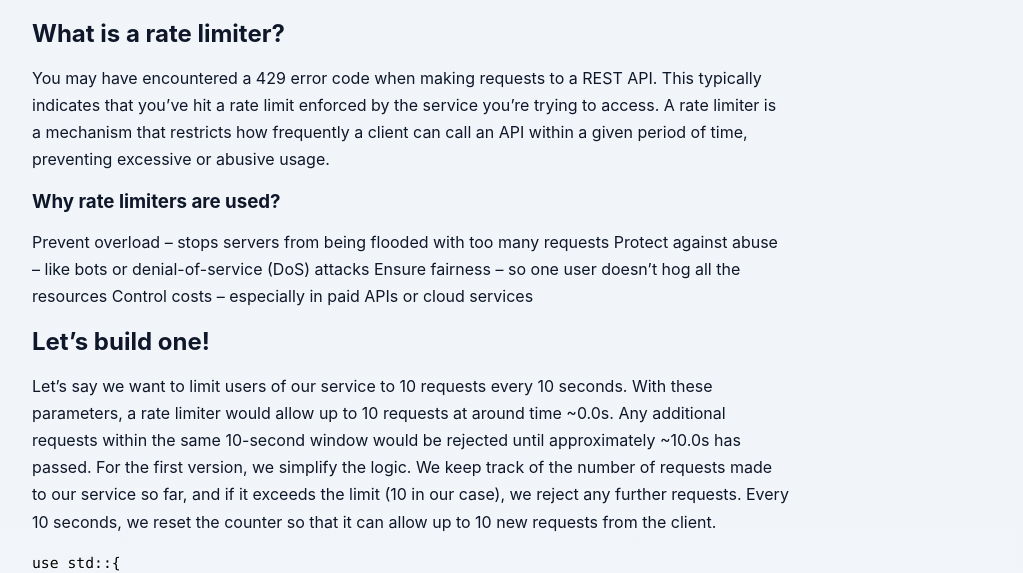
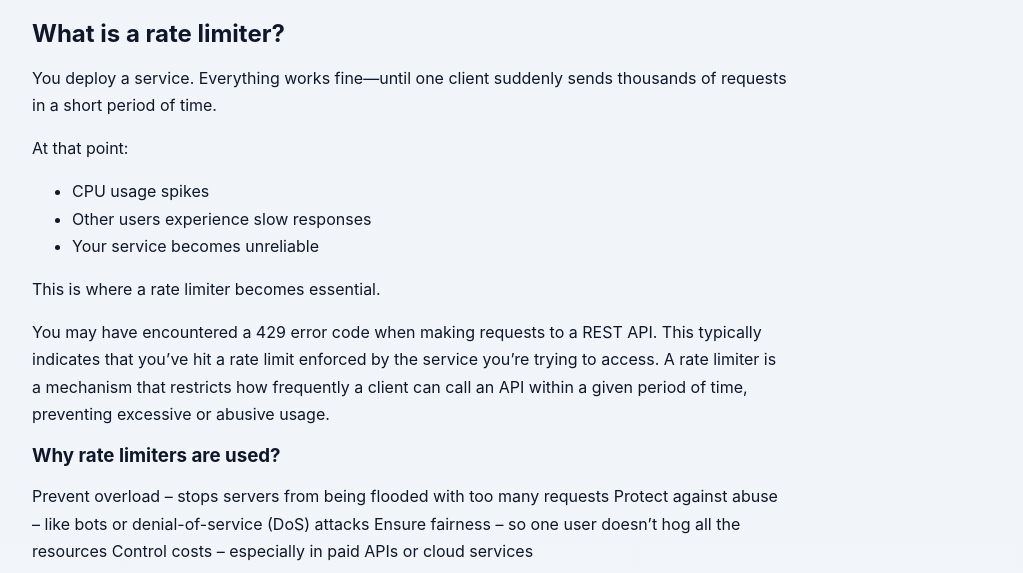
Before and after one commit to Salehbigdeli/salehbigdeli.github.io, an Eleventy site: page src/posts/rate-limiter.md in a window 1280 px wide. Shown: the part 231-804 px from the top of the page, without its empty margins (128-1151 px from the left). Built offline with nearby package versions, Linux system fonts and the light colour scheme; Eleventy itself is replaced by a stand-in of ours; files that its build step writes are made by us from their sources.

Commit message:
more context

```diff
--- a/src/posts/rate-limiter.md
+++ b/src/posts/rate-limiter.md
@@ -12,6 +12,17 @@ postTags:
 ---
 
 ## What is a rate limiter?
+
+You deploy a service. Everything works fine—until one client suddenly sends thousands of requests in a short period of time.
+
+At that point:
+- CPU usage spikes
+- Other users experience slow responses
+- Your service becomes unreliable
+
+This is where a rate limiter becomes essential.
+
+
 You may have encountered a 429 error code when making requests to a REST API. This typically indicates that you’ve hit a rate limit enforced by the service you’re trying to access. A rate limiter is a mechanism that restricts how frequently a client can call an API within a given period of time, preventing excessive or abusive usage.
 ### Why rate limiters are used?
 Prevent overload – stops servers from being flooded with too many requests
```
